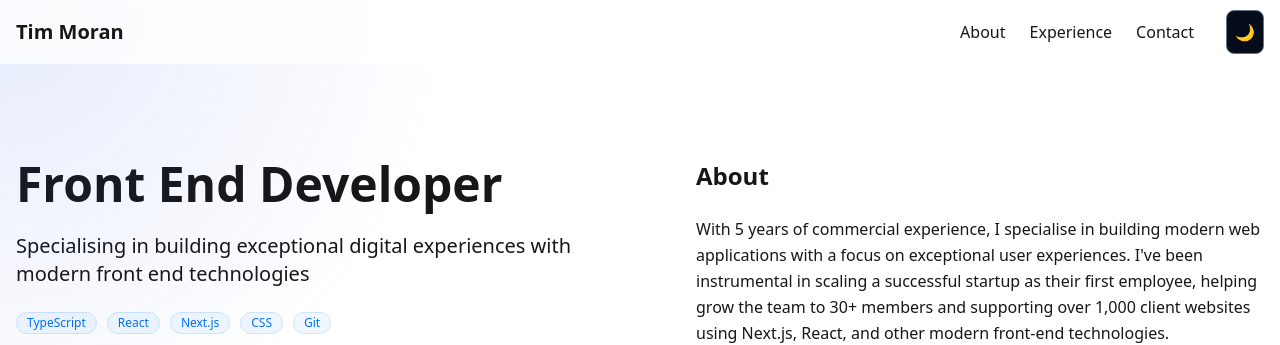
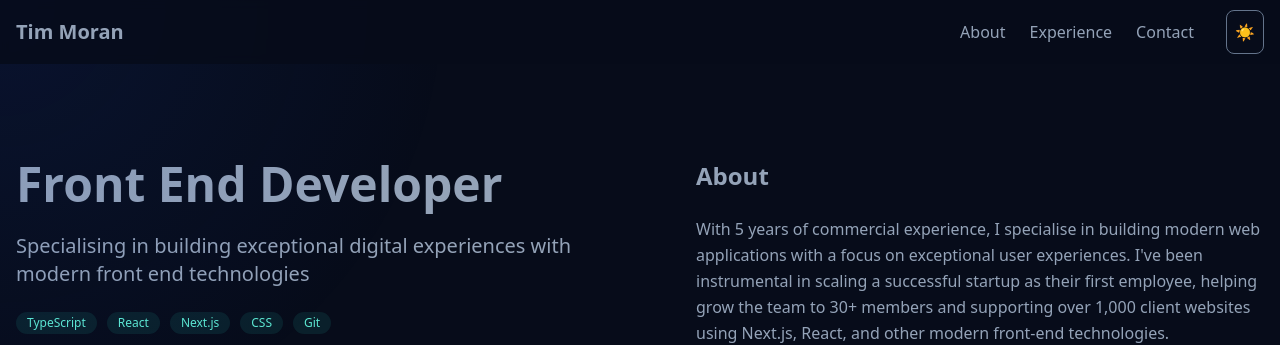
Before and after one commit to tmoran18/portfolio, an Astro site: page / in a window 1280 px wide. Shown: the top 345 px of the page. Built offline with nearby package versions, Linux system fonts and the light colour scheme; Astro itself is replaced by a stand-in of ours.

Commit message:
Default to darkmode

```diff
--- a/src/components/ThemeScript.astro
+++ b/src/components/ThemeScript.astro
@@ -3,10 +3,7 @@
     if (typeof localStorage !== 'undefined' && localStorage.getItem('theme')) {
       return localStorage.getItem('theme')
     }
-    if (window.matchMedia('(prefers-color-scheme: dark)').matches) {
-      return 'dark'
-    }
-    return 'light'
+    return 'dark'
   })()
 
   if (theme === 'light') {
```
